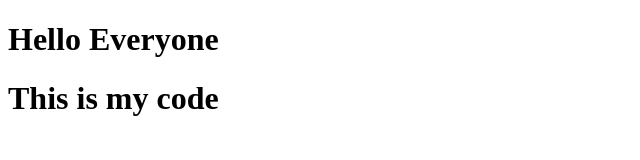
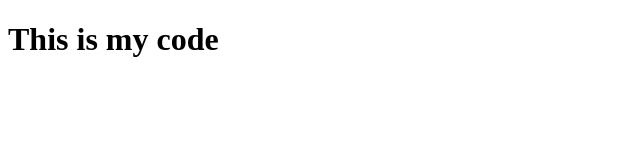
Before and after one commit to DhruvPatel-101005/Assignment_Codelive, a plain HTML site: page index.html in a window 1280 px wide. Shown: the whole page, without its empty margins (0-640 px from the left). Drawn offline with Linux system fonts and the light colour scheme.

Commit message:
1 commit

```diff
--- a/index.html
+++ b/index.html
@@ -6,7 +6,6 @@
     <title>Document</title>
 </head>
 <body>
-    <h1>Hello Everyone</h1>
     <h1>This is my code</h1>
 </body>
 </html>
```
